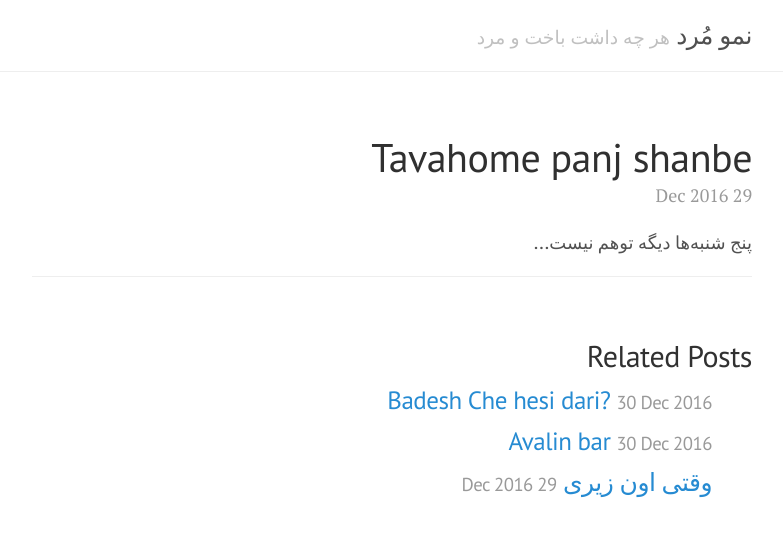
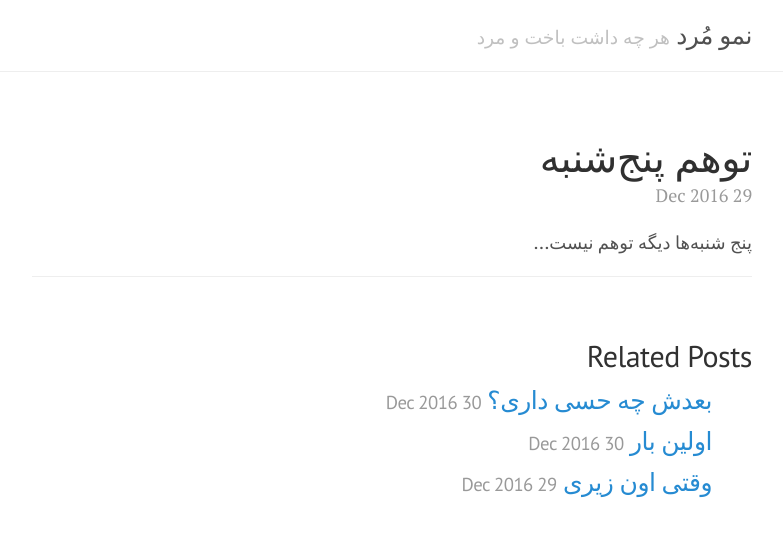
Before and after one commit to nemoisdead/nemoisdead, a Jekyll site: the page built from _posts/2016-12-29-tavahome-panj-shanbe.markdown, in a window 1280 px wide. Shown: the top 537 px of the page, without its empty margins (248-1031 px from the left). Built offline with Jekyll 4.4.1, drawn with Linux system fonts in a browser that asks for light colours.

Commit message:
Farsi titles

```diff
--- a/_posts/2016-12-29-tavahome-panj-shanbe.markdown
+++ b/_posts/2016-12-29-tavahome-panj-shanbe.markdown
@@ -1,6 +1,6 @@
 ---
 published: true
 layout: post
-title: Tavahome panj shanbe
+title: توهم پنج‌شنبه
 ---
 پنج شنبه‌ها دیگه توهم نیست...
--- a/_posts/2016-12-30-avalin-bar.markdown
+++ b/_posts/2016-12-30-avalin-bar.markdown
@@ -1,6 +1,6 @@
 ---
 published: true
 layout: post
-title: Avalin bar
+title: اولین بار
 ---
 اولین بار چطور بود؟
--- a/_posts/2016-12-30-badesh-che-hesi-dari.markdown
+++ b/_posts/2016-12-30-badesh-che-hesi-dari.markdown
@@ -1,6 +1,6 @@
 ---
 published: true
 layout: post
-title: Badesh Che hesi dari?
+title: بعدش چه حسی داری؟
 ---
 بعدش چه حسی داری؟
```
